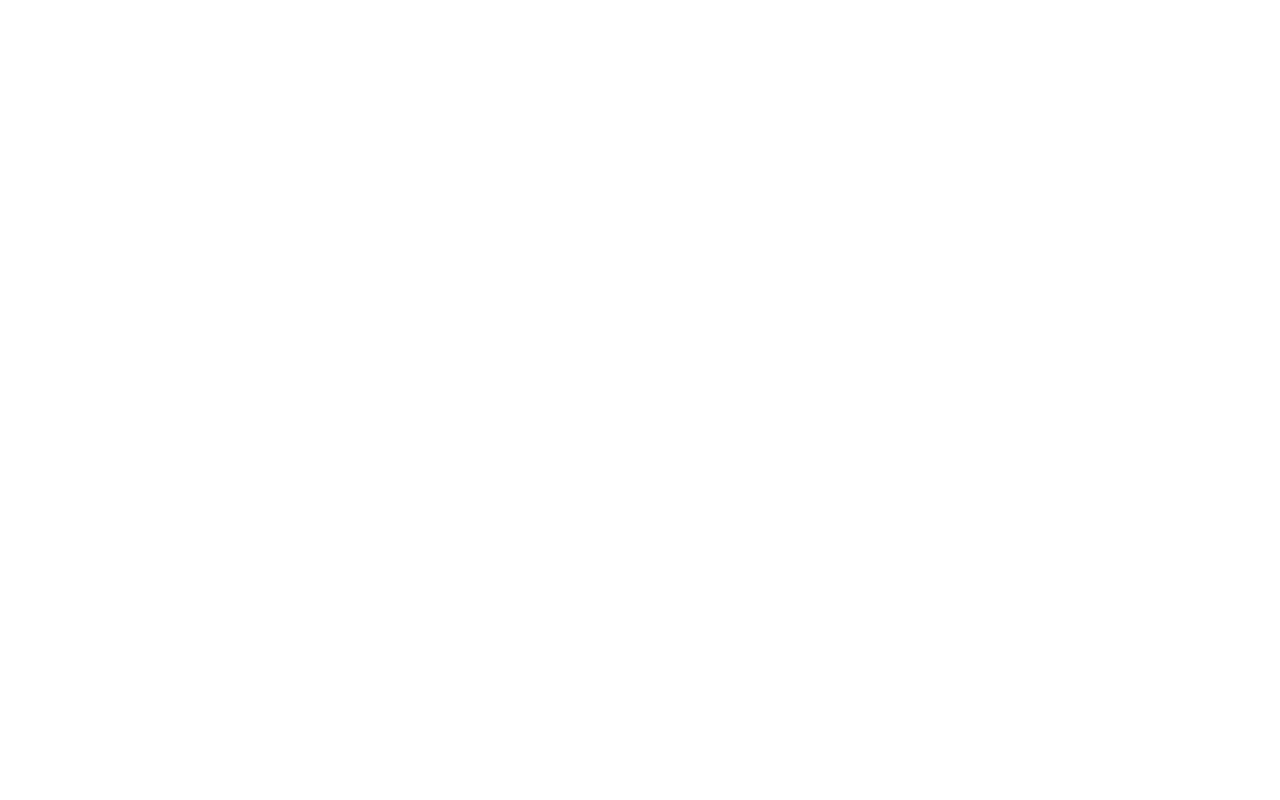
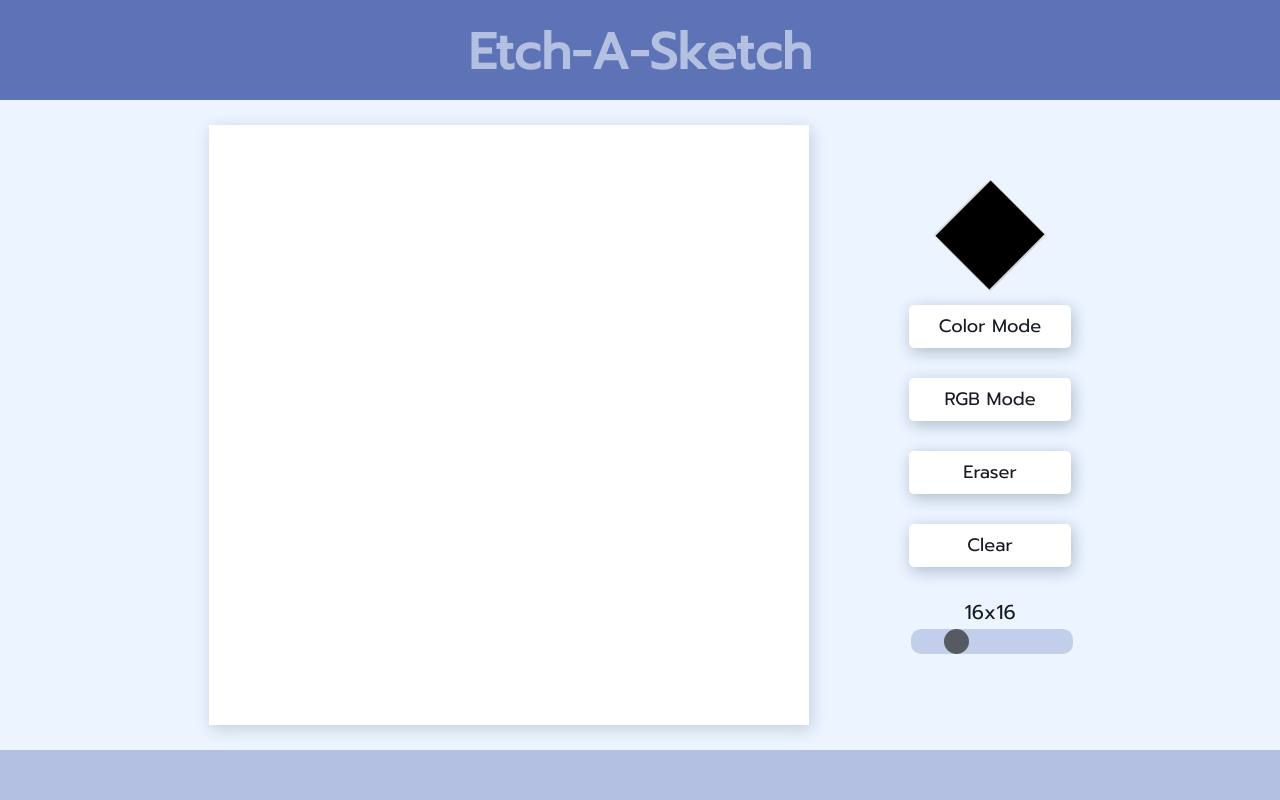
Before and after one commit to aleksandrgaroev/etch-a-sketch, a plain HTML site: page index.html in a window 1280 px wide. Drawn offline with Linux system fonts and the light colour scheme.

Commit message:
intial styling

```diff
--- a/index.html
+++ b/index.html
@@ -6,10 +6,26 @@
 		<title>Etch-A-Sketch</title>
 		<meta name="description" content="" />
 		<meta name="viewport" content="width=device-width, initial-scale=1" />
-		<link rel="stylesheet" href="" />
-		<script src="" async defer></script>
+		<link rel="stylesheet" href="styles/reset.css" />
+		<link rel="stylesheet" href="styles/styles.css" />
+		<script src="script.js" async defer></script>
 	</head>
 	<body>
-
-    </body>
+		<header class="header">
+			<h1 class="title">Etch-A-Sketch</h1>
+		</header>
+		<main class="main">
+			<div class="grid" id="grid"></div>
+			<div class="settings">
+				<input type="color" value="#000000" id="colorPicker" />
+				<button id="colorBtn">Color Mode</button>
+				<button id="rgbBtn">RGB Mode</button>
+				<button id="eraserBtn">Eraser</button>
+				<button id="clearBtn">Clear</button>
+				<div class="size-value" id="sizeValue">16x16</div>
+				<input type="range" id="sizeSlider" value="16" min="1" max="64" />
+			</div>
+		</main>
+		<footer class="footer"></footer>
+	</body>
 </html>
--- a/styles/styles.css
+++ b/styles/styles.css
@@ -1,9 +1,11 @@
-@import url('https://fonts.googleapis.com/css2?family=Prompt&family=Raleway:wght@400;700;1000&display=swap');
+@import url('https://fonts.googleapis.com/css2?family=Prompt&family=Raleway:wght@100;400;700;1000&display=swap');
 
 :root {
 	--primary-dark: #161922;
 	--primary-light: #b3c0e2;
 	--secondary-dark: #5d73b5;
+	--secondary-light: #ebf4ff;
+	--extra-dark: #16457a;
 
 	--white: #ffffff;
 }
@@ -13,5 +15,131 @@ html {
 }
 
 body {
+	background-color: var(--secondary-light);
+
 	font-family: 'Prompt', sans-serif;
+	display: flex;
+	flex-direction: column;
 }
+
+.header {
+	height: 10rem;
+	background-color: var(--secondary-dark);
+	padding: 1.5rem 0;
+}
+
+.title {
+	text-align: center;
+	font-size: 5rem;
+	font-weight: 1000;
+	color: var(--primary-light);
+}
+
+.main {
+	flex: 1;
+
+	display: flex;
+	align-items: center;
+	justify-content: flex-start;
+	gap: 10rem;
+	max-width: 140rem;
+	margin: 0 auto;
+}
+
+.grid {
+	background-color: var(--white);
+	width: 60rem;
+	height: 60rem;
+
+	-webkit-box-shadow: 2px 4px 15px 0px rgba(34, 60, 80, 0.2);
+	-moz-box-shadow: 2px 4px 15px 0px rgba(34, 60, 80, 0.2);
+	box-shadow: 2px 4px 15px 0px rgba(34, 60, 80, 0.2);
+}
+
+.settings {
+	display: flex;
+	flex-direction: column;
+	gap: 3rem;
+}
+
+.size-value {
+	text-align: center;
+	color: var(--primary-dark);
+	font-size: 2rem;
+	font-weight: 100;
+	margin-bottom: -3rem;
+}
+
+
+input[type='color']::-webkit-color-swatch-wrapper,
+button {
+	-webkit-box-shadow: 2px 4px 15px 0px rgba(34, 60, 80, 0.3);
+	-moz-box-shadow: 2px 4px 15px 0px rgba(34, 60, 80, 0.3);
+	box-shadow: 2px 4px 15px 0px rgba(34, 60, 80, 0.3);
+}
+
+input[type='color'] {
+	-webkit-appearance: none;
+	border: none;
+	width: 8rem;
+	height: 8rem;
+	margin: 0 auto;
+	transform: rotate(45deg);
+}
+input[type='color']::-webkit-color-swatch-wrapper {
+	padding: 0;
+}
+input[type='color']::-webkit-color-swatch {
+	border: none;
+}
+
+#sizeSlider {
+	-webkit-appearance: none;
+	appearance: none;
+	width: 100%;
+	height: 25px;
+	background: var(--primary-light);
+	outline: none;
+	opacity: 0.7;
+	transition: opacity 0.2s;
+	border-radius: 1rem;
+}
+
+#sizeSlider:hover {
+	opacity: 1;
+}
+
+/* The slider handle (use -webkit- (Chrome, Opera, Safari, Edge) and -moz- (Firefox) to override default look) */
+#sizeSlider::-webkit-slider-thumb {
+	-webkit-appearance: none; /* Override default look */
+	appearance: none;
+	width: 2.5rem; /* Set a specific slider handle width */
+	height: 2.5rem; /* Slider handle height */
+	background: var(--primary-dark); /* Green background */
+	cursor: pointer; /* Cursor on hover */
+	border-radius: 50%;
+}
+
+#sizeSlider::-moz-range-thumb {
+	width: 25px; /* Set a specific slider handle width */
+	height: 25px; /* Slider handle height */
+	background: #04aa6d; /* Green background */
+	cursor: pointer; /* Cursor on hover */
+}
+
+button {
+	background-color: var(--white);
+	padding: 0.8rem 3rem;
+	border: none;
+	border-radius: 0.5rem;
+
+	color: var(--primary-dark);
+
+	font-weight: 100;
+	font-size: 1.8rem;
+}
+
+.footer {
+	height: 5rem;
+	background-color: var(--primary-light);
+}
```
